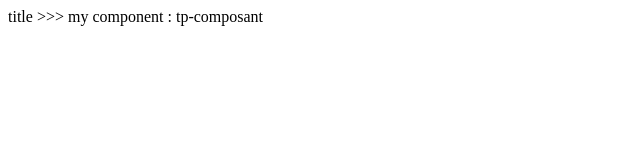
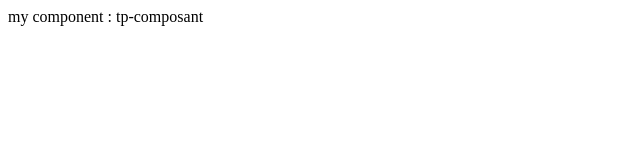
Before and after one commit to Dean812/Ors_j3tp1-binding, an Angular app: page / in a window 1280 px wide. Shown: the top 160 px of the page, without its empty margins (0-640 px from the left). Built offline with nearby package versions, Linux system fonts and the light colour scheme.

Commit message:
utilisation avec [innerText]='title' ,  le span sera remplacer par la value de title dans le ts

```diff
--- a/src/app/app.component.html
+++ b/src/app/app.component.html
@@ -1 +1,2 @@
-<span>title >>> {{ title }}</span>
+<!-- <span>title >>> {{ title }}</span> -->
+<span [innerText]="title"></span>
```
